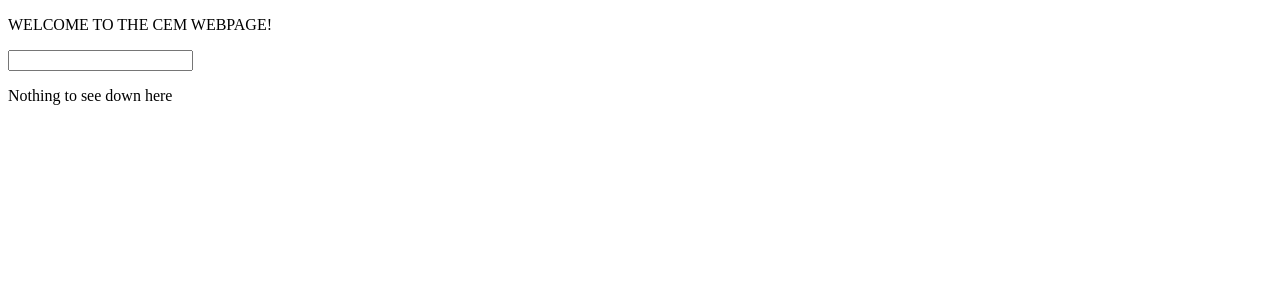
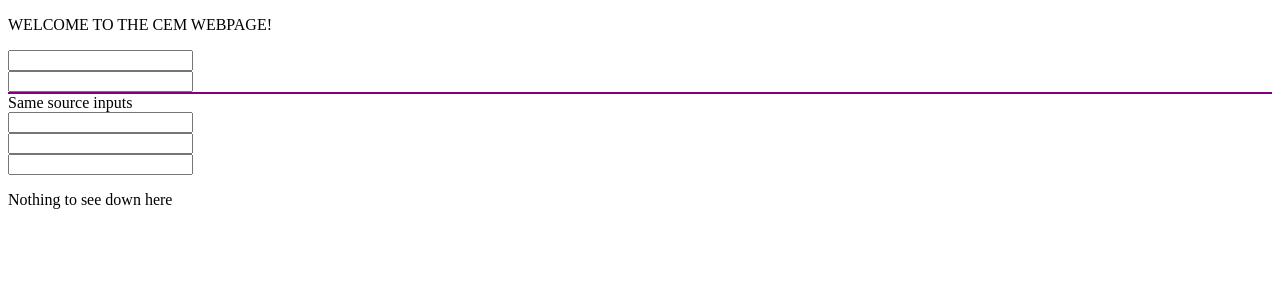
Before and after one commit to fontelemos/cem, a React (Create React App) app in the folder webpage/: page / in a window 1280 px wide. Shown: the top 300 px of the page. Built offline with nearby package versions, Linux system fonts and the light colour scheme; no server answers.

Commit message:
feat(webpage): add multiple fields

```diff
--- a/webpage/src/App.js
+++ b/webpage/src/App.js
@@ -1,34 +1,24 @@
-import React, { useState, useCallback, useEffect } from "react";
-import debounce from "lodash.debounce";
+import React, { useState, useEffect } from "react";
+import { updateGlobalState, updateBlock } from "./utils";
+import RealTimeField from "./RealTimeField";
 
 const socketConn = new WebSocket("ws://127.0.0.1:9001");
 
-const updateBlock = (payload, callback) => {
-  const newText = payload?.content?.text;
-  if (newText) {
-    console.log("Updating block!");
-    callback(newText);
-  }
-};
+const App = () => {
+  let id1 = "field_1";
+  let [value1, setvalue1] = useState("");
 
-const updateGlobalState = (payloadArray, callbackList) => {
-  callbackList.forEach(({ callbackId, callback }) => {
-    payloadArray.forEach(({ id, content }) => {
-      if (id === callbackId) {
-        callback(content?.text)
-        console.log("updated:", id);
-      };
-    });
-  });
-};
+  let id2 = "field_2";
+  let [value2, setvalue2] = useState("");
 
-const App = () => {
-  const DEBOUNCE_TIMER = 300;
-  const BLOCK_ID = "129837ab890qlc8";
+  let id3 = "field_3";
+  let [value3, setvalue3] = useState("");
 
-  let [value, setvalue] = useState("");
-
-  const callbackList = [{ callbackId: BLOCK_ID, callback: setvalue }]
+  const callbackList = [
+    { callbackId: id1, callback: setvalue1 },
+    { callbackId: id2, callback: setvalue2 },
+    { callbackId: id3, callback: setvalue3 },
+  ];
 
   useEffect(() => {
     socketConn.onopen = () => {
@@ -40,40 +30,49 @@ const App = () => {
       const payload = JSON.parse(message.data);
       Array.isArray(payload)
         ? updateGlobalState(payload, callbackList)
-        : updateBlock(payload, setvalue);
+        : updateBlock(payload, callbackList);
     };
-  }, []);
-
-  const sendText = (text) => {
-    let payload = {
-      id: BLOCK_ID,
-      content: {
-        time: `${Date.now()}`,
-        text: `${text}`,
-      },
-    };
-    console.log("====== Sending message ======");
-    socketConn.send(JSON.stringify(payload));
-  };
-
-  //eslint-disable-next-line
-  const debouncedSendText = useCallback(
-    debounce((text) => sendText(text), DEBOUNCE_TIMER),
-    []
-  );
-
-  const handleOnChange = (event) => {
-    let text = event.target.value;
-    setvalue(text);
-    debouncedSendText(text);
-  };
+  });
 
   return (
     <>
       <header className="header">
         <p>WELCOME TO THE CEM WEBPAGE!</p>
       </header>
-      <input type="text" value={value} onChange={handleOnChange}></input>
+      <RealTimeField
+        socketConn={socketConn}
+        fieldId={id1}
+        value={value1}
+        setValue={setvalue1}
+      />
+      <RealTimeField
+        socketConn={socketConn}
+        fieldId={id2}
+        value={value2}
+        setValue={setvalue2}
+      />
+      <div
+        style={{ width: "100%", height: "2px", backgroundColor: "purple" }}
+      ></div>
+      <span> Same source inputs </span>
+      <RealTimeField
+        socketConn={socketConn}
+        fieldId={id3}
+        value={value3}
+        setValue={setvalue3}
+      />
+      <RealTimeField
+        socketConn={socketConn}
+        fieldId={id3}
+        value={value3}
+        setValue={setvalue3}
+      />
+      <RealTimeField
+        socketConn={socketConn}
+        fieldId={id3}
+        value={value3}
+        setValue={setvalue3}
+      />
       <footer>
         <p>Nothing to see down here</p>
       </footer>
--- /dev/null
+++ b/webpage/src/RealTimeField.js
@@ -0,0 +1,38 @@
+import React, { useCallback } from "react";
+import debounce from "lodash.debounce";
+
+const RealTimeField = ({ socketConn, fieldId, value, setValue }) => {
+    const DEBOUNCE_TIMER = 100;
+
+    const sendText = (text) => {
+      let payload = {
+        id: fieldId,
+        content: {
+          time: `${Date.now()}`,
+          text: `${text}`,
+        },
+      };
+      console.log("Sending new block to friends!!!");
+      socketConn.send(JSON.stringify(payload));
+    };
+
+    //eslint-disable-next-line
+    const debouncedSendText = useCallback(
+      debounce((text) => sendText(text), DEBOUNCE_TIMER),
+      []
+    );
+
+    const handleOnChange = (event) => {
+      let text = event.target.value;
+      setValue(text);
+      debouncedSendText(text);
+    };
+
+    return (
+      <div>
+        <input type="text" value={value} onChange={handleOnChange}></input>
+      </div>
+    );
+  };
+
+  export default RealTimeField;
--- /dev/null
+++ b/webpage/src/utils.js
@@ -0,0 +1,22 @@
+const updateBlock = (payload, callbackList) => {
+  const id = payload?.id;
+  const newText = payload?.content?.text;
+  const callback = callbackList.find((element) => element.callbackId === id)?.callback;
+  if (callback) {
+    console.log("Received new block from friend!!");
+    callback(newText);
+  }
+};
+
+const updateGlobalState = (payloadArray, callbackList) => {
+  callbackList.forEach(({ callbackId, callback }) => {
+    payloadArray.forEach(({ id, content }) => {
+      if (id === callbackId) {
+        callback(content?.text);
+        console.log("updated:", id);
+      }
+    });
+  });
+};
+
+export { updateBlock, updateGlobalState };
```
